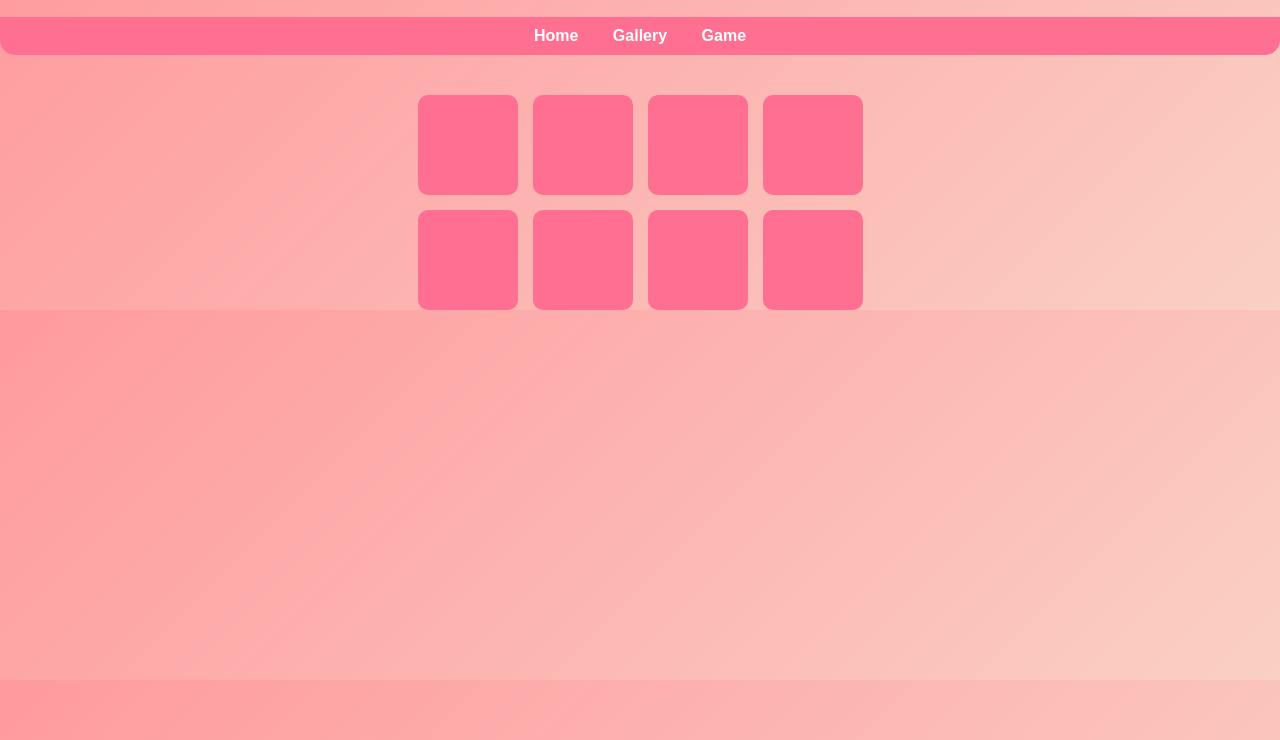
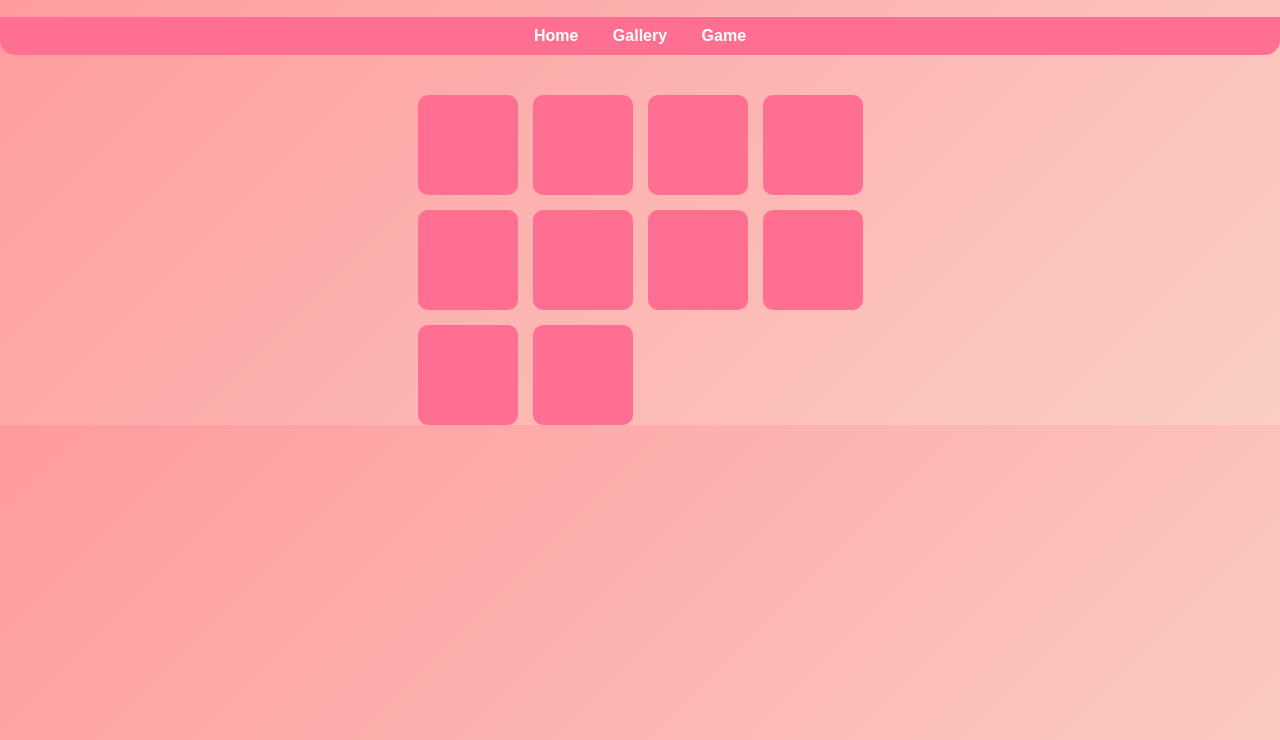
Before and after one commit to speedyunit/Frazer, a plain HTML site: page game.html in a window 1280 px wide. Shown: the part 60-800 px from the top of the page. Drawn offline with Linux system fonts and the light colour scheme.

Commit message:
Update game.html

```diff
--- a/game.html
+++ b/game.html
@@ -71,7 +71,7 @@
   <div class="game-board" id="gameBoard"></div>
 
   <script>
-    const images = ["images/1.jpg", "images/2.jpg", "images/3.jpg", "images/4.jpg"];
+    const images = ["images/1.jpg", "images/2.jpg", "images/3.jpg", "images/4.jpg", "images/5.jpg"];
     let cards = [...images, ...images]; // duplicate for pairs
     let firstCard = null;
     let lockBoard = false;
```
